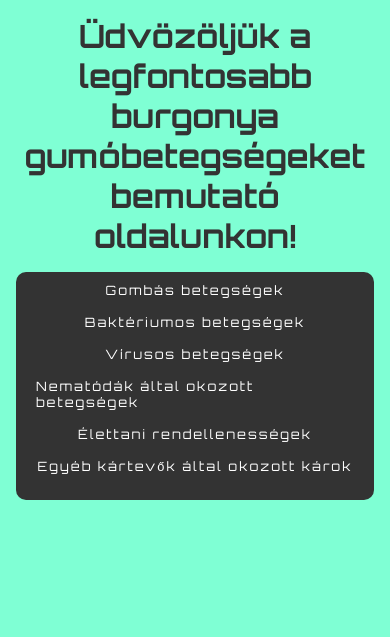
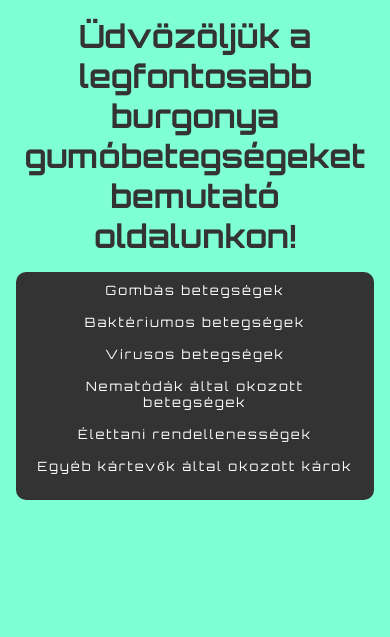
Before and after one commit to gaalr/potato-diseases, a plain HTML site: page index.html in a window 390 px wide. Shown: the top 637 px of the page. Drawn offline with Linux system fonts and the light colour scheme.

Commit message:
Update style.css

```diff
--- a/style.css
+++ b/style.css
@@ -257,7 +257,8 @@ figcaption {
 	.navbar-list {
 		flex-direction: column;
 		align-items: center;
-		font-size: 0.3rem;
+		text-align: center;
+		font-size: 0.4rem;
 	}
 
 	.navbar-list li {
@@ -289,7 +290,7 @@ figcaption {
 /* Smaller tablets - below 704px (44em) */
 @media (max-width: 44em) {
 	body {
-		min-height: 150vh;
+		min-height: 130vh;
 	}
 	.title {
 		font-size: 1.5rem;
```
